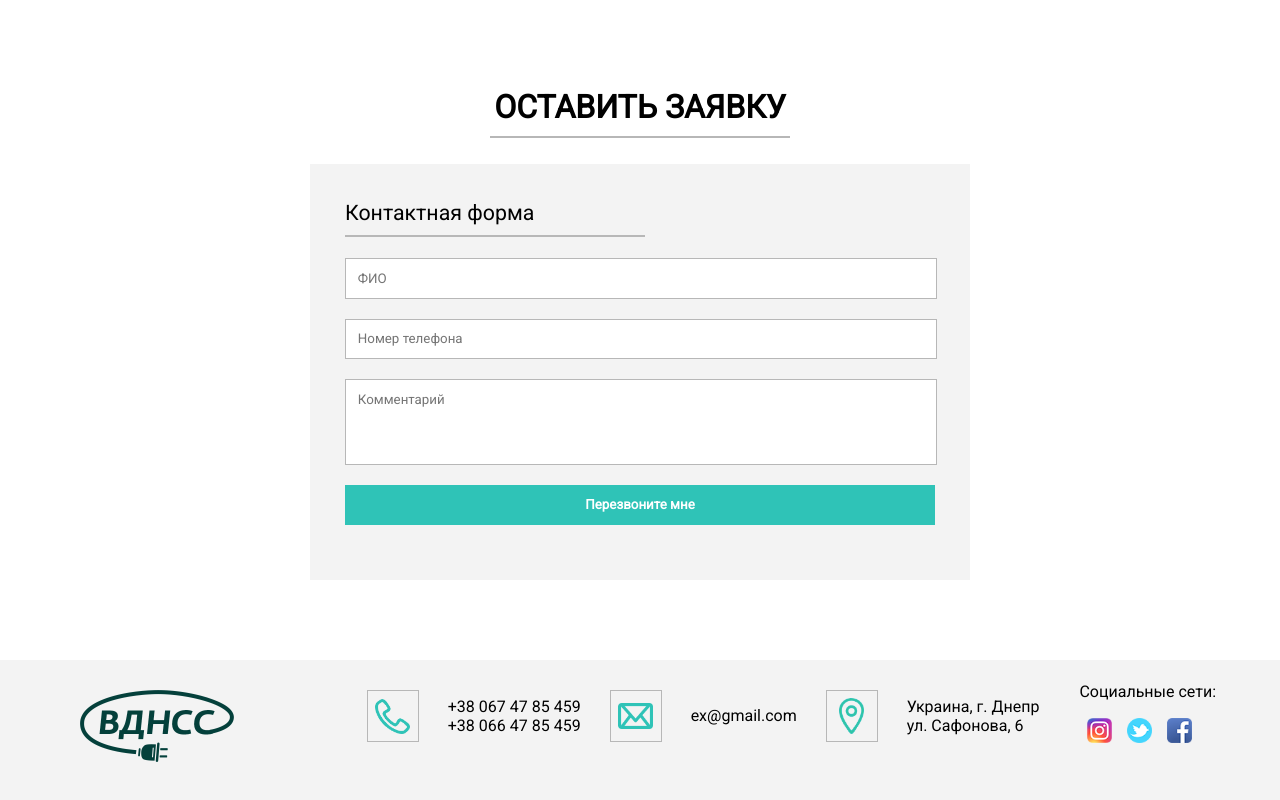
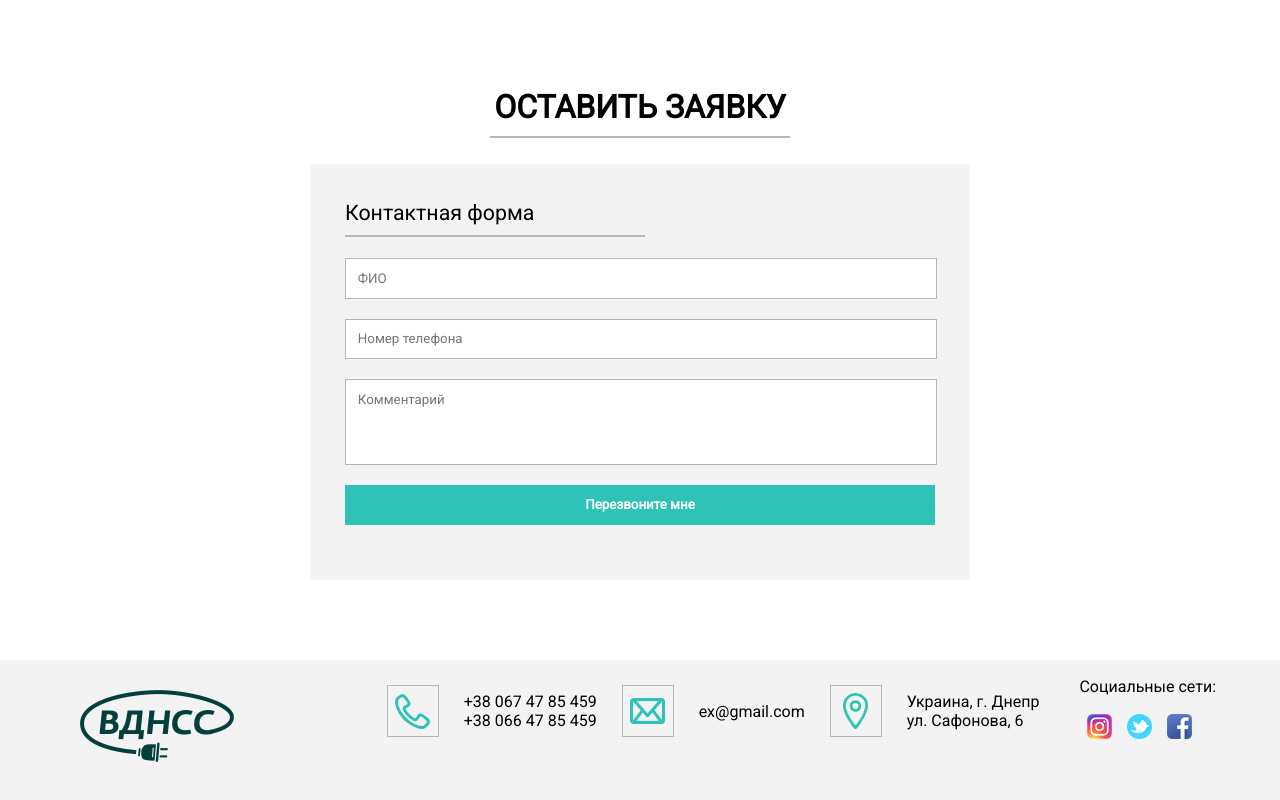
Before and after one commit to irinache/VDNSS, a Vue app: page /alarm in a window 1280 px wide. Shown: the part 1616-2416 px from the top of the page. Built offline with nearby package versions, Linux system fonts and the light colour scheme.

Commit message:
Fix footer and why we block

```diff
--- a/src/components/ContactForm.vue
+++ b/src/components/ContactForm.vue
@@ -45,6 +45,7 @@
 	                     phone: jQuery('#phone').val()
 	                  },
 	                  success: function(result){
+	                  	console.log(result);
 	                    alert(JSON.stringify(result));
 	                  }});
 	               });
--- a/src/components/Footer.vue
+++ b/src/components/Footer.vue
@@ -67,8 +67,7 @@
     width: 50px;
     height: 50px;
     border: 1px solid $grey;
-    margin: 29px;
-    margin-top: 30px;
+    margin: 25px;
     background-repeat: no-repeat;
     background-position: center;
     vertical-align: middle;
--- a/src/components/WhyWeBlock.vue
+++ b/src/components/WhyWeBlock.vue
@@ -22,7 +22,7 @@
 					<div class="check">
 
 					</div>
-					<p>Adipiscing elit, sed do</p>
+					<p>Adipiscing elit sed</p>
 				</li>
 				<li>
 					<div class="check">
```
Also changed, not shown: 7 other files (tests, documents, lock files or other folders).
